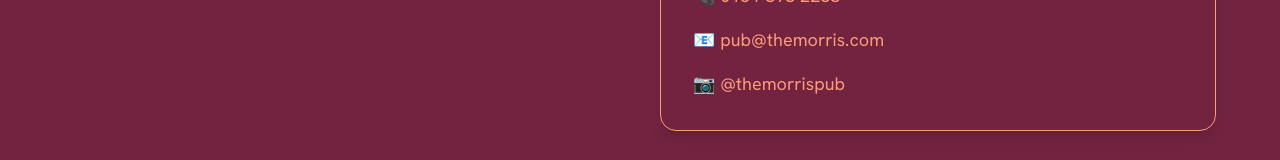
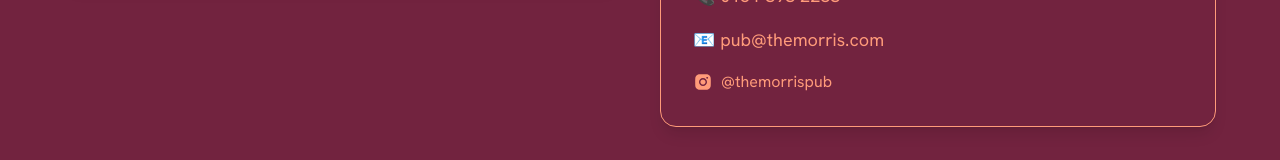
Before and after one commit to jimbobding/the-morris, a Next.js app: page /venues/cocktail-bar in a window 1280 px wide. Shown: the part 1941-2101 px from the top of the page. Built offline with nearby package versions, Linux system fonts and the light colour scheme.

Commit message:
added instagram

```diff
--- a/package.json
+++ b/package.json
@@ -15,6 +15,7 @@
     "next": "15.3.2",
     "react": "^19.0.0",
     "react-dom": "^19.0.0",
+    "react-icons": "^5.5.0",
     "styled-jsx": "^5.1.7"
   },
   "devDependencies": {
--- a/src/components/ContactInfo.tsx
+++ b/src/components/ContactInfo.tsx
@@ -2,6 +2,7 @@
 
 import React from "react";
 import { venueData } from "@/data/VenueData";
+import { AiFillInstagram } from "react-icons/ai";
 
 type ContactInfoProps = {
   venueSlug: "pub" | "cocktail-bar" | "private-hire" | "default";
@@ -29,6 +30,7 @@
   if (!contact) return null;
 
   // Pull hover color dynamically from dataset
+
   const venueInfo = venueData[venueSlug];
 
   const hoverColor =
@@ -109,18 +111,15 @@
               📧 {contact.email}
             </a>
           )}
-
           {contact.instagram && (
             <a
               href={`https://instagram.com/${contact.instagram.replace("@", "")}`}
               target="_blank"
               rel="noopener noreferrer"
-              className="text-lg transition-colors duration-300"
-              style={{ color: textColor }}
-              onMouseEnter={(e) => (e.currentTarget.style.color = hoverColor)}
-              onMouseLeave={(e) => (e.currentTarget.style.color = textColor)}
+              className="flex items-center space-x-2 hover:opacity-80 transition-opacity"
             >
-              📷 {contact.instagram}
+              <AiFillInstagram className="w-5 h-5 " />
+              <span>{contact.instagram}</span>
             </a>
           )}
         </div>
```
Also changed, not shown: public/icons/instagram.jpeg (added), 1 other file (tests, documents, lock files or other folders).
